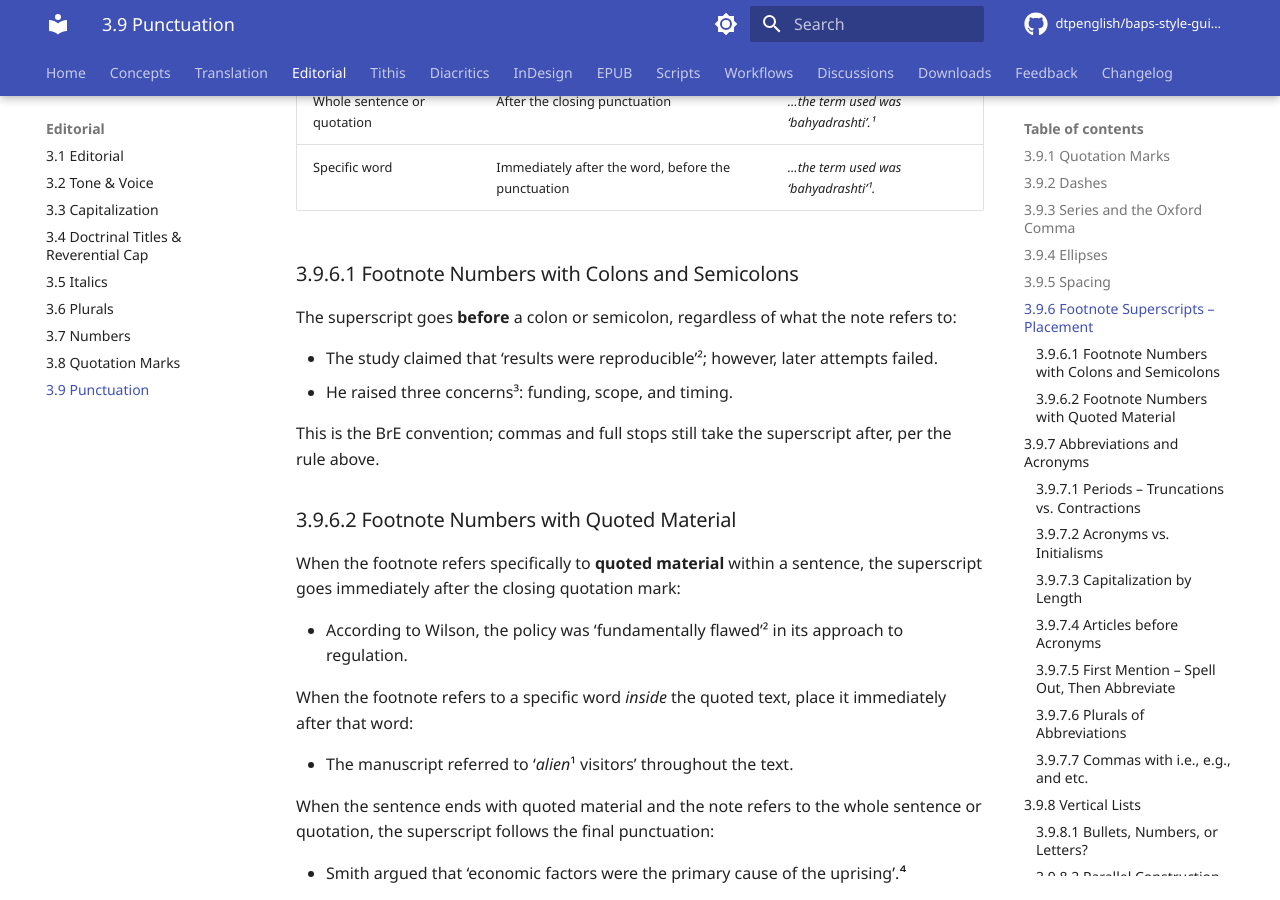
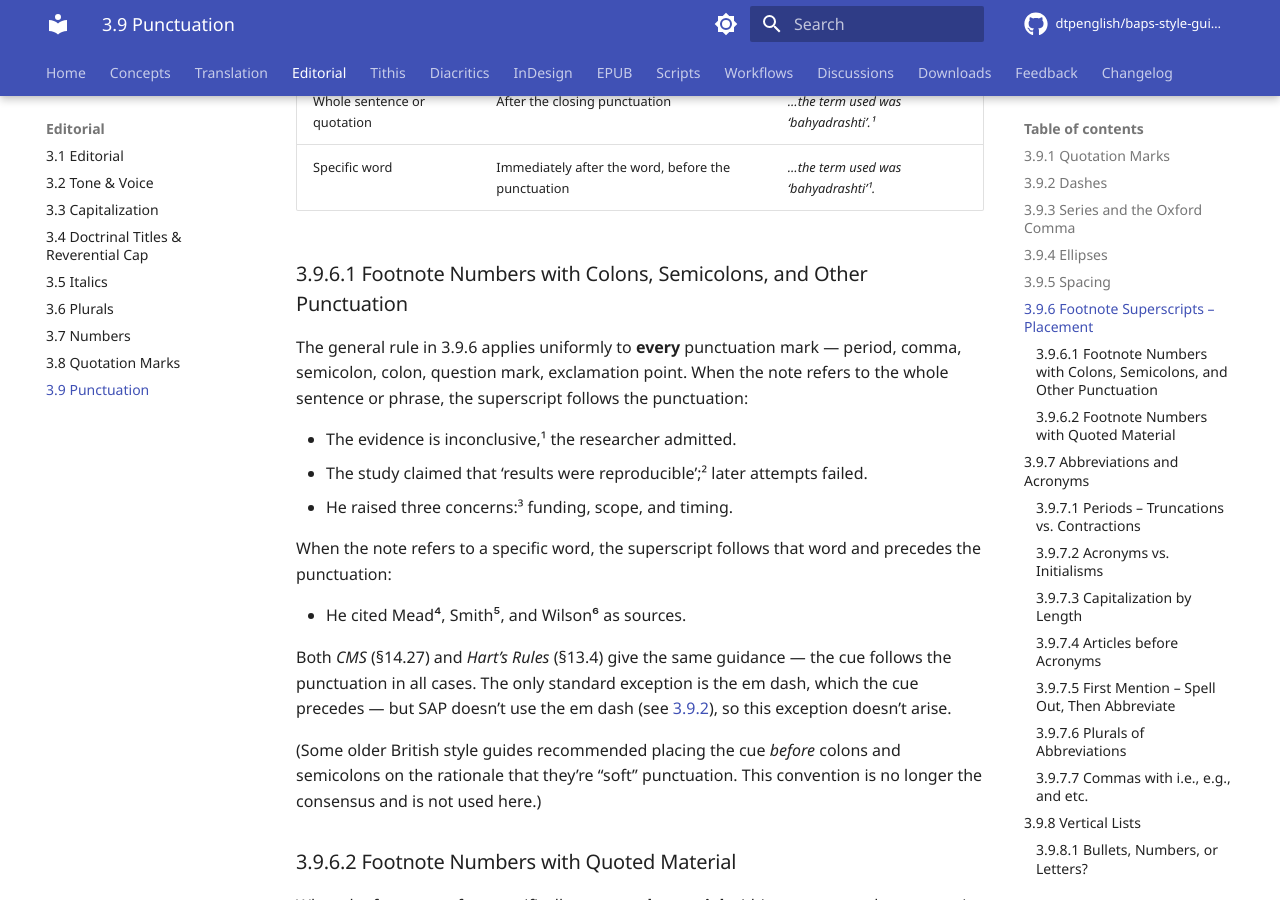
Before and after one commit to dtpenglish/baps-style-guide, an MkDocs documentation site: the page built from docs/editorial/punctuation.md, in a window 1280 px wide and 900 px high, scrolled down 2342 px. Built offline with MkDocs 1.6.1 and Material for MkDocs 9.7.7, drawn with Linux system fonts in a browser that asks for light colours; comment, search, counter and statistics services are not loaded; the version menu is left out.

Commit message:
3.9.6.1: correct the footnote-with-colons rule
The previous wording said 'superscript goes before a colon or
semicolon, regardless of what the note refers to' as 'the BrE
convention'. This was sourced from a research compilation that
in turn cited an AI chat - not an authoritative style guide -
and contradicts both CMS 17 (Section 14.27) and Hart's Rules
(Section 13.4), which both place the superscript after all
punctuation including colons and semicolons.

Updated to reflect the actual consensus:
- Cue follows the punctuation when the note refers to the whole
  sentence/phrase (3.9.6 general rule applied uniformly).
- Cue precedes the punctuation when the note refers to a
  specific word (also from 3.9.6).
- The only standard exception is the em dash, which SAP doesn't
  use anyway.
- A note acknowledging the older 'before colons/semicolons'
  British convention exists but is no longer consensus and not
  used here.

Co-Authored-By: Claude Opus 4.7 (1M context) <noreply@anthropic.com>

```diff
--- a/docs/editorial/punctuation.md
+++ b/docs/editorial/punctuation.md
@@ -51,13 +51,20 @@ Place the superscript number **after the punctuation** when the note refers to t
 | Whole sentence or quotation | After the closing punctuation | *…the term used was 'bahyadrashti'.¹* |
 | Specific word | Immediately after the word, before the punctuation | *…the term used was 'bahyadrashti'¹.* |
 
-### 3.9.6.1 Footnote Numbers with Colons and Semicolons
-The superscript goes **before** a colon or semicolon, regardless of what the note refers to:
+### 3.9.6.1 Footnote Numbers with Colons, Semicolons, and Other Punctuation
+The general rule in 3.9.6 applies uniformly to **every** punctuation mark — period, comma, semicolon, colon, question mark, exclamation point. When the note refers to the whole sentence or phrase, the superscript follows the punctuation:
 
-- The study claimed that 'results were reproducible'²; however, later attempts failed.
-- He raised three concerns³: funding, scope, and timing.
+- The evidence is inconclusive,¹ the researcher admitted.
+- The study claimed that 'results were reproducible';² later attempts failed.
+- He raised three concerns:³ funding, scope, and timing.
 
-This is the BrE convention; commas and full stops still take the superscript after, per the rule above.
+When the note refers to a specific word, the superscript follows that word and precedes the punctuation:
+
+- He cited Mead⁴, Smith⁵, and Wilson⁶ as sources.
+
+Both *CMS* (§14.27) and *Hart's Rules* (§13.4) give the same guidance — the cue follows the punctuation in all cases. The only standard exception is the em dash, which the cue precedes — but SAP doesn't use the em dash (see [3.9.2](#392-dashes)), so this exception doesn't arise.
+
+(Some older British style guides recommended placing the cue *before* colons and semicolons on the rationale that they're "soft" punctuation. This convention is no longer the consensus and is not used here.)
 
 ### 3.9.6.2 Footnote Numbers with Quoted Material
 When the footnote refers specifically to **quoted material** within a sentence, the superscript goes immediately after the closing quotation mark:
```
